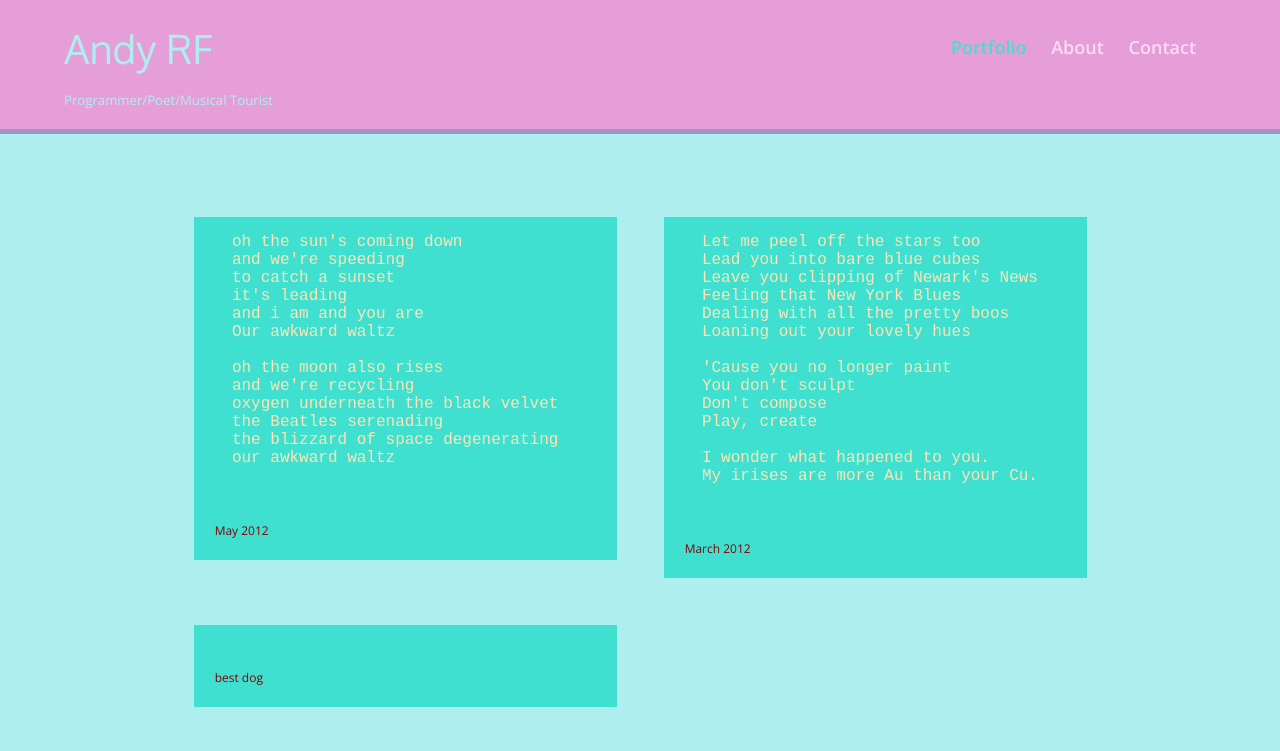
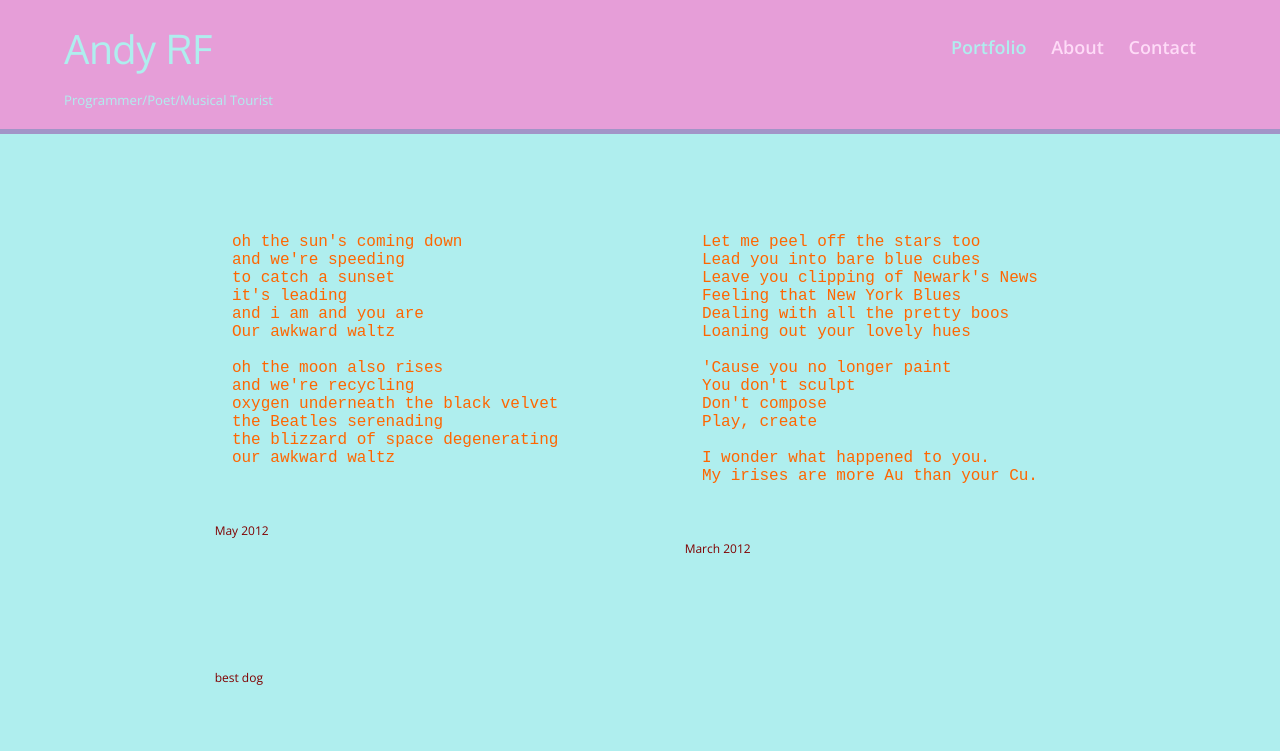
Before and after one commit to andy-rf/poetry, a plain HTML site: page index.html in a window 1280 px wide. Shown: the top 751 px of the page. Drawn offline with nearby package versions, Linux system fonts and the light colour scheme.

Commit message:
Update main.css

```diff
--- a/css/main.css
+++ b/css/main.css
@@ -3,7 +3,7 @@ GENERAL
 ****************************/
 body{
   background-color: moccasin;
-  color: moccasin;
+  color: #FF6600;
   /*#FA9AA2;*/
   font-family:'Open Sans', sans-serif;
 }
@@ -91,7 +91,7 @@ nav a, nav a:visited {
 }
 
 nav a.selected, nav a:hover {
-  color: turquoise;
+  color: paleturquoise;
 /*    #79B4F4;*/
 }
 
@@ -125,9 +125,9 @@ PAGE: PORTFOLIO
   float: left;
   width: 45%;
   margin: 2.5%;
-  background-color: turquoise;
+  background-color: paleturquoise;
 /*    #33f2ff;*/
-  color: moccasin;
+  color: #FF6600;
  /* #F97687;*/
 }
 
```
